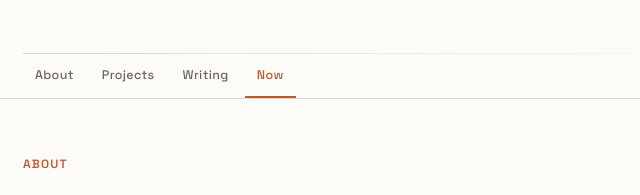
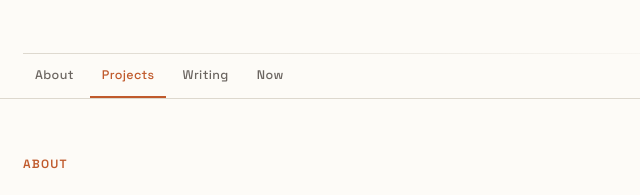
Before and after one commit to KarenSmilieGonzalez/KarenSmilieGonzalez.github.io, a plain HTML site: page index.html in a window 1280 px wide. Shown: the part 337-532 px from the top of the page, 247-887 px from the left. Drawn offline with Linux system fonts and the light colour scheme.

Commit message:
Use 40% viewport threshold for nav active state detection
Fixes Writing and Now never highlighting because the page can't
scroll far enough for their top to reach the previous 100px threshold.

Co-Authored-By: Claude Opus 4.6 <noreply@anthropic.com>

```diff
--- a/index.html
+++ b/index.html
@@ -605,12 +605,9 @@ section[id] { scroll-margin-top: 3rem; }
   var sections = document.querySelectorAll('section[id]');
   function update() {
     var current = sections[0].id;
-    if (window.innerHeight + window.scrollY >= document.body.scrollHeight - 2) {
-      current = sections[sections.length - 1].id;
-    } else {
-      for (var i = sections.length - 1; i >= 0; i--) {
-        if (sections[i].getBoundingClientRect().top <= 100) { current = sections[i].id; break; }
-      }
+    var threshold = window.innerHeight * 0.4;
+    for (var i = sections.length - 1; i >= 0; i--) {
+      if (sections[i].getBoundingClientRect().top <= threshold) { current = sections[i].id; break; }
     }
     links.forEach(function(a) {
       a.classList.toggle('active', a.getAttribute('href') === '#' + current);
```
